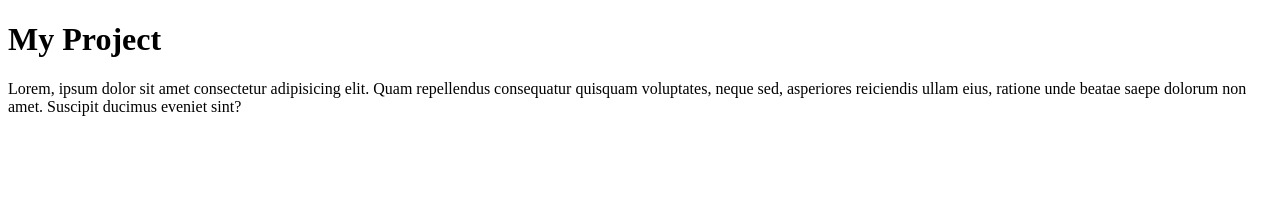
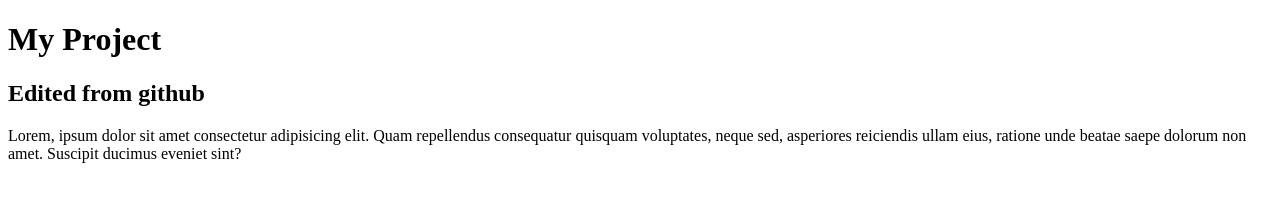
Before and after one commit to kamalperera669/my-project, a plain HTML site: page index.html in a window 1280 px wide. Drawn offline with Linux system fonts and the light colour scheme.

Commit message:
Update index.html

```diff
--- a/index.html
+++ b/index.html
@@ -8,6 +8,7 @@
 </head>
 <body>
   <h1>My Project</h1>
+  <h2>Edited from github</h2>
   <p>Lorem, ipsum dolor sit amet consectetur adipisicing elit. Quam repellendus consequatur quisquam voluptates, neque sed, asperiores reiciendis ullam eius, ratione unde beatae saepe dolorum non amet. Suscipit ducimus eveniet sint?</p>
 </body>
 </html>
```
